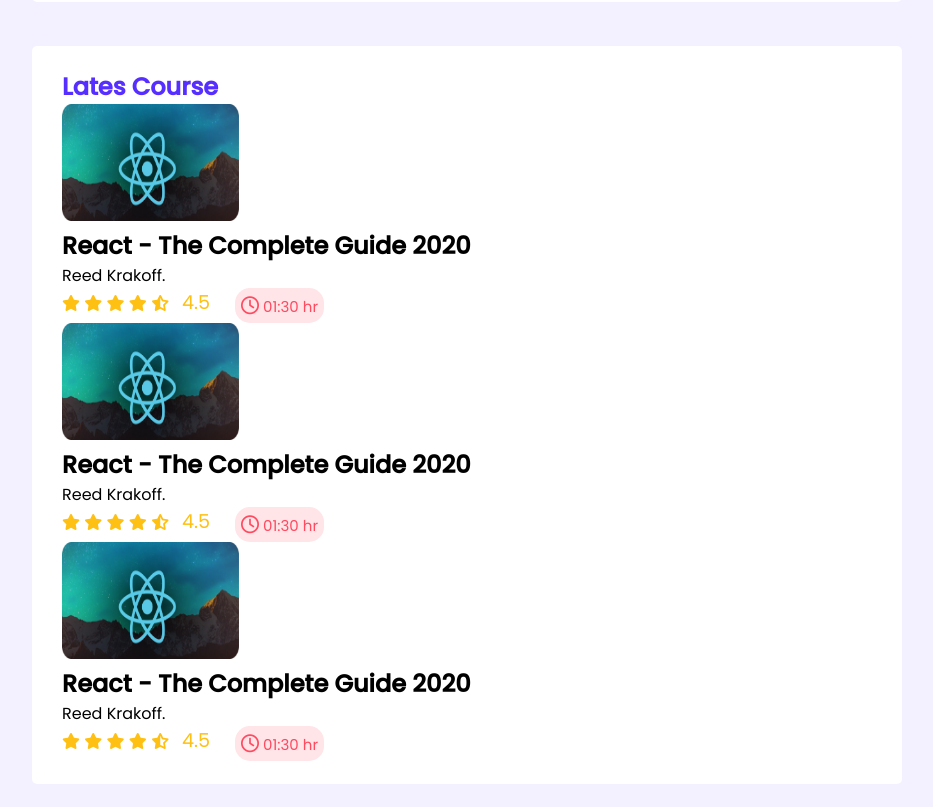
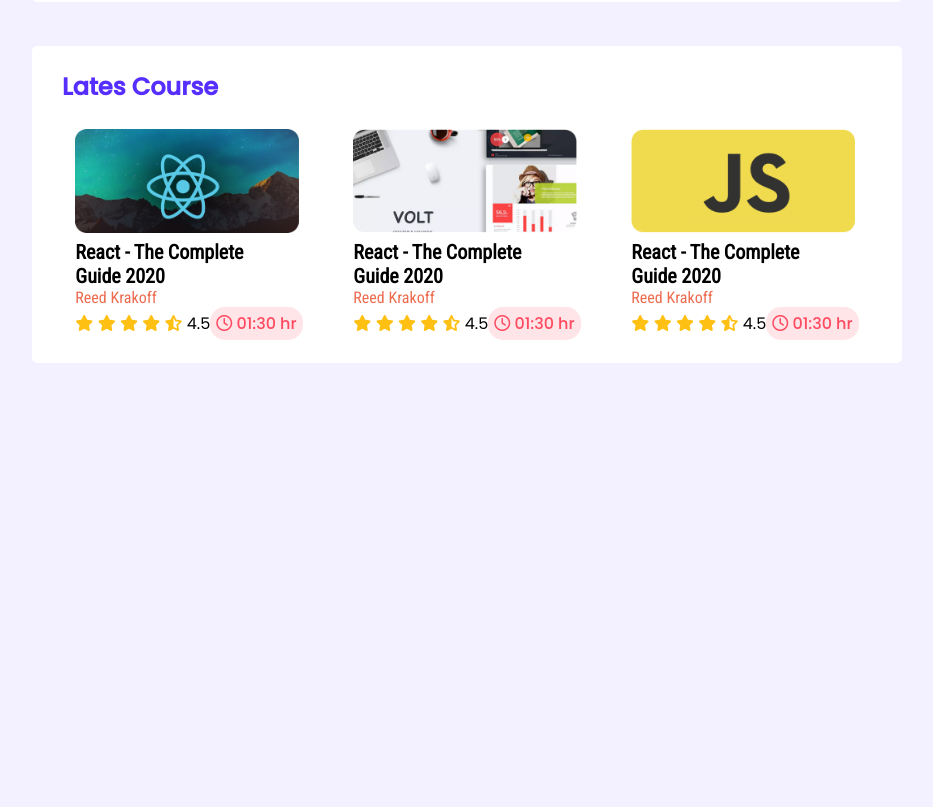
Before and after one commit to yasinarafat39/leader-board-css3, a plain HTML site: page index.html in a window 1280 px wide. Shown: the part 692-1499 px from the top of the page, without its empty margins (173-1106 px from the left). After the commit the page ends 1078 px from the top, so only its background shows below. Drawn offline with Linux system fonts and the light colour scheme.

Commit message:
something media queries added done

```diff
--- a/index.html
+++ b/index.html
@@ -108,31 +108,28 @@
 
             <div class="courses">
                 <article class="course">
-                    <div class="thumbnail">
+                    <div class="course-banner">
                         <img src="images/courses/course-1.png" alt="">
                     </div>
                     <div class="course-info">
-                        <h2 class="course-title">React - The Complete Guide 2020</h2>
-                        <p class="course-author">Reed Krakoff.</p>
+                        <h2 class="course-title">React - The Complete <br> Guide 2020</h2>
+                        <p class="course-author">Reed Krakoff</p>
                     </div>
 
                     <div class="rating-and-duration">
                         <div class="rating">
-                            <p>
+
                             <i class="fa-solid fa-star"></i>
                             <i class="fa-solid fa-star"></i>
                             <i class="fa-solid fa-star"></i>
                             <i class="fa-solid fa-star"></i>
                             <i class="fa-solid fa-star-half-stroke"></i>
-                                &nbsp;
-                                <big>4.5</big>
-                            </p>
+                            <span>4.5</span>
                         </div>
+
                         <div class="duration">
-                            <p>
-                                <big><i class="fa-regular fa-clock"></i></big>
+                            <i class="fa-regular fa-clock"></i>
                              01:30 hr
-                            </p>
                         </div>
                     </div>
 
@@ -140,31 +137,28 @@
                 </article>
 
                 <article class="course">
-                    <div class="thumbnail">
-                        <img src="images/courses/course-1.png" alt="">
+                    <div class="course-banner">
+                        <img src="images/courses/course-2.png" alt="">
                     </div>
                     <div class="course-info">
-                        <h2 class="course-title">React - The Complete Guide 2020</h2>
-                        <p class="course-author">Reed Krakoff.</p>
+                        <h2 class="course-title">React - The Complete <br> Guide 2020</h2>
+                        <p class="course-author">Reed Krakoff</p>
                     </div>
 
                     <div class="rating-and-duration">
                         <div class="rating">
-                            <p>
+
                             <i class="fa-solid fa-star"></i>
                             <i class="fa-solid fa-star"></i>
                             <i class="fa-solid fa-star"></i>
                             <i class="fa-solid fa-star"></i>
                             <i class="fa-solid fa-star-half-stroke"></i>
-                                &nbsp;
-                                <big>4.5</big>
-                            </p>
+                            <span>4.5</span>
                         </div>
+
                         <div class="duration">
-                            <p>
-                                <big><i class="fa-regular fa-clock"></i></big>
+                            <i class="fa-regular fa-clock"></i>
                              01:30 hr
-                            </p>
                         </div>
                     </div>
 
@@ -172,31 +166,28 @@
                 </article>
 
                 <article class="course">
-                    <div class="thumbnail">
-                        <img src="images/courses/course-1.png" alt="">
+                    <div class="course-banner">
+                        <img src="images/courses/course-3.png" alt="">
                     </div>
                     <div class="course-info">
-                        <h2 class="course-title">React - The Complete Guide 2020</h2>
-                        <p class="course-author">Reed Krakoff.</p>
+                        <h2 class="course-title">React - The Complete <br> Guide 2020</h2>
+                        <p class="course-author">Reed Krakoff</p>
                     </div>
 
                     <div class="rating-and-duration">
                         <div class="rating">
-                            <p>
+
                             <i class="fa-solid fa-star"></i>
                             <i class="fa-solid fa-star"></i>
                             <i class="fa-solid fa-star"></i>
                             <i class="fa-solid fa-star"></i>
                             <i class="fa-solid fa-star-half-stroke"></i>
-                                &nbsp;
-                                <big>4.5</big>
-                            </p>
+                            <span>4.5</span>
                         </div>
+
                         <div class="duration">
-                            <p>
-                                <big><i class="fa-regular fa-clock"></i></big>
+                            <i class="fa-regular fa-clock"></i>
                              01:30 hr
-                            </p>
                         </div>
                     </div>
 
--- a/styles/style.css
+++ b/styles/style.css
@@ -1,5 +1,5 @@
 /* fonts */
-@import url('https://fonts.googleapis.com/css2?family=Poppins:wght@400;500&display=swap');
+@import url('https://fonts.googleapis.com/css2?family=Poppins:wght@400;500&family=Roboto+Condensed&display=swap');
 
 *{
     margin: 0;
@@ -54,7 +54,9 @@ main{
     width: 56px;
     height: 56px;
 }
-
+hr{
+    border: 1px solid #D1D1D1;
+}
 /*----------------
     Top Blogs
 ----------------*/
@@ -97,15 +99,43 @@ main{
 /*----------------
     Lates Course
 ----------------*/
+
+.courses{
+    display: grid;
+    grid-template-columns: repeat(3, 1fr);
+    column-gap: 24px;
+    margin-top: 25px;
+    row-gap: 30px;
+    justify-items: center;
+}
+
 .lates-course{
     margin: 23px 28px;
     padding: 0 30px 23px 30px;
+}
+.course-info .course-title{
+    font-family: 'Roboto Condensed', sans-serif;
+    font-weight: 700;
+    font-size: 20px;
+}
+.course-info .course-author{
+    color: #ED6B4F;
+    font-family: 'Roboto Condensed', sans-serif;
+}
+.course-banner img{
+    width: 224px;
+    height: 104px;
 }
 .course-header{
     margin-top: 23px;
 }
 .rating-and-duration{
     display: flex;
+    align-items: center;
+    justify-content: flex-start;
+}
+.rating .fa-star, .fa-star-half-stroke{
+    color: #FFC014;
 }
 .rating p{
     color: #FFC014;
@@ -115,10 +145,36 @@ main{
     background-color: #FFE4E8;
     padding: 4px 6px;
     border-radius: 15px;
-    margin-left: 25px;
+    /* margin-left: 25px; */
+    font-weight: 500;
 }
 .duration p{
 
     font-weight: 700px;
     font-size: 15px;
 }
+
+/*----------------------
+    Media Queries
+-----------------------*/
+
+/* For Mobile Device */
+
+@media only screen and (max-width: 688px) {
+
+    .container{
+        width: 100%;
+    }
+    .top-players, .blogs, .courses{
+        grid-template-columns: repeat(1, 1fr);
+    }
+    .section-header{
+        text-align: center;
+    }
+    .player{
+        justify-content: center;
+    }
+    .blog{
+        flex-direction: column;
+    }
+}
```
Lines whose indentation alone changed are shown as unchanged.
